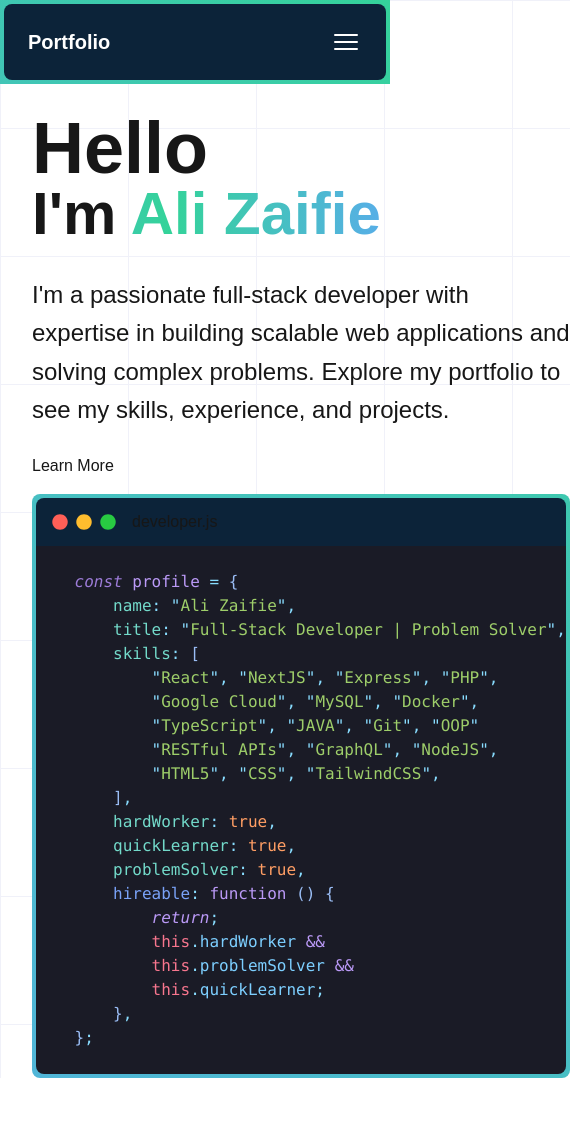
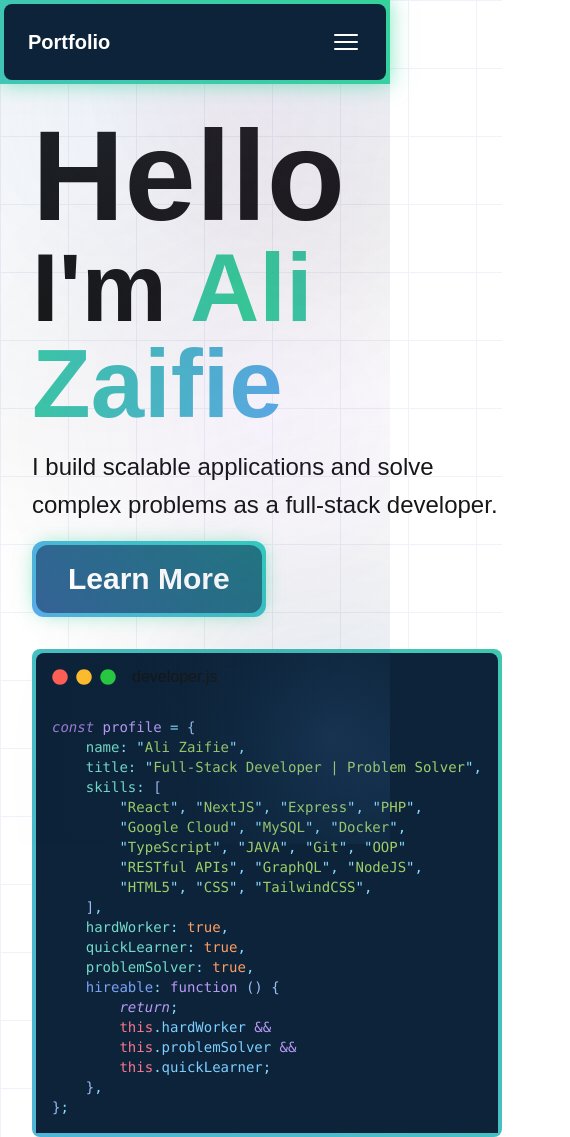
Before and after one commit to ingakonstigheter/portfolio, a Next.js app: page / in a window 390 px wide. Shown: the whole page, 570 px wide, since content can reach past the window. Before the commit the page ends 1078 px from the top, so only its background shows below. Built offline with nearby package versions, Linux system fonts and the light colour scheme.

Commit message:
feat: added hero and touched up on nav and hover/focus states

```diff
--- /dev/null
+++ b/app/components/ambient-background.tsx
@@ -0,0 +1,69 @@
+"use client";
+import { useEffect, useRef } from "react";
+
+export default function AmbientBackground() {
+  const canvasRef = useRef<HTMLCanvasElement>(null);
+
+  useEffect(() => {
+    const canvas = canvasRef.current;
+    if (!canvas) return;
+
+    const ctx = canvas.getContext("2d");
+    if (!ctx) return;
+
+    // Set canvas size to window size
+    const resizeCanvas = () => {
+      canvas.width = window.innerWidth;
+      canvas.height = window.innerHeight;
+      drawAmbient();
+    };
+
+    const drawAmbient = () => {
+      // Clear canvas
+      ctx.clearRect(0, 0, canvas.width, canvas.height);
+
+      // Array of soft, faint colors (blues, greens, purples, pinks)
+      const colors = [
+        "rgba(96, 165, 250, 0.08)", // soft blue
+        "rgba(52, 211, 153, 0.08)", // soft green
+        "rgba(168, 85, 247, 0.06)", // soft purple
+        "rgba(236, 72, 153, 0.06)", // soft pink
+        "rgba(59, 130, 246, 0.07)", // deeper blue
+      ];
+
+      // Generate 5-8 random blobs
+      const blobCount = 5 + Math.floor(Math.random() * 4);
+
+      for (let i = 0; i < blobCount; i++) {
+        const x = Math.random() * canvas.width;
+        const y = Math.random() * canvas.height;
+        const radius = 150 + Math.random() * 300; // 150-450px radius
+        const color = colors[Math.floor(Math.random() * colors.length)];
+
+        // Draw a radial gradient blob for softer appearance
+        const gradient = ctx.createRadialGradient(x, y, 0, x, y, radius);
+        gradient.addColorStop(0, color);
+        gradient.addColorStop(1, "rgba(0, 0, 0, 0)");
+
+        ctx.fillStyle = gradient;
+        ctx.fillRect(x - radius, y - radius, radius * 2, radius * 2);
+      }
+    };
+
+    resizeCanvas();
+
+    // Redraw on window resize
+    const handleResize = () => resizeCanvas();
+    window.addEventListener("resize", handleResize);
+
+    return () => window.removeEventListener("resize", handleResize);
+  }, []);
+
+  return (
+    <canvas
+      ref={canvasRef}
+      className="fixed inset-0 pointer-events-none z-0"
+      style={{ background: "transparent" }}
+    />
+  );
+}
--- a/app/components/code-window.tsx
+++ b/app/components/code-window.tsx
@@ -2,8 +2,7 @@ import { FaCircle } from "react-icons/fa";
 import { TypewriterText } from "./typewriter-text";
 import { highlightCode } from "@/lib/shiki-singleton";
 
-const profile = `
-    const profile = {
+const profile = `const profile = {
     name: "Ali Zaifie",
     title: "Full-Stack Developer | Problem Solver",
     skills: [
@@ -23,7 +22,6 @@ const profile = `
         this.quickLearner;
     },
 };
-
 `;
 export default async function CodeWindow() {
   const html = await highlightCode(profile);
@@ -36,19 +34,22 @@ export default async function CodeWindow() {
     "developer.php",
   ];
   return (
-    <article className="w-full  moving-gradient p-1 md:rounded-lg md:max-w-4xl rounded-lg">
-      <header className="bg-bg-secondary flex items-center rounded-t-lg">
+    <article className="w-full moving-gradient p-1 md:rounded-lg md:max-w-3xl rounded-lg mx-auto">
+      <header className="bg-bg-secondary flex items-center align-middle rounded-t-lg">
         <div className="flex gap-2 p-2 mx-2 py-4">
           <FaCircle className="w-4 h-4" style={{ color: "#ff5f57" }} />
           <FaCircle className="w-4 h-4" style={{ color: "#ffbd2e" }} />
           <FaCircle className="w-4 h-4" style={{ color: "#28ca42" }} />
         </div>
-        <p>
+        <p className="text-white">
           <TypewriterText words={words} />
         </p>
       </header>
-      <main className="overflow-auto rounded-b-lg">
-        <div dangerouslySetInnerHTML={{ __html: html }} />
+      <main className="md:text-lg text-sm ">
+        <div
+          className="code-wrapper"
+          dangerouslySetInnerHTML={{ __html: html }}
+        />
       </main>
     </article>
   );
--- a/app/components/hero.tsx
+++ b/app/components/hero.tsx
@@ -1,22 +1,35 @@
 import CodeWindow from "./code-window";
+import { TypewriterText } from "./typewriter-text";
 
 export default function Hero() {
   const name = "Ali Zaifie";
+  const catchPhraseList = [
+    "Full-Stack Developer",
+    "Problem Solver",
+    "Tech Enthusiast",
+    "Lifelong Learner",
+    "Team Player",
+  ];
+
   return (
-    <div className="grid gap-4 mt-4 lg:grid-cols-2 items-center">
-      <div>
-        <h1 className="text-6xl font-bold mb-8">
-          <span className="text-7xl font-extrabold block">Hello</span>
+    <div className="grid gap-8 lg:gap-4 lg:mt-8 mt-4 lg:grid-flow-col items-center mx-auto">
+      <div className="grid items-center lg:text-left md:gap-8 gap-4">
+        <h1 className="text-8xl font-bold md:mx-auto">
+          <span className="text-9xl font-extrabold block">Hello</span>
           I'm
           <span className="gradient-text"> {name}</span>
         </h1>
 
-        <p className="text-2xl mb-6 max-w-3xl">
-          I'm a passionate full-stack developer with expertise in building
-          scalable web applications and solving complex problems. Explore my
-          portfolio to see my skills, experience, and projects.
+        <p className="text-2xl max-w-xl mx-auto lg:text-center">
+          I build scalable applications and solve complex problems as a
+          full-stack developer.
         </p>
-        <button className="btn-primary">Learn More</button>
+
+        <div className="btn-primary max-w-fit max-h-fit md:mx-auto mr-auto lg:ml-auto">
+          <button className="bg-bg-secondary/50 px-8 py-4 rounded-xl shadow-glow hover:bg-transparent hover:cursor-pointer transition-all duration-300">
+            Learn More
+          </button>
+        </div>
       </div>
       <CodeWindow></CodeWindow>
     </div>
--- a/app/components/navbar.tsx
+++ b/app/components/navbar.tsx
@@ -1,6 +1,7 @@
 "use client";
 import Link from "next/link";
 import React from "react";
+import { usePathname } from "next/navigation";
 import {
   FaHome,
   FaCode,
@@ -30,20 +31,27 @@ const linkList = [
   { id: "contact", icon: FaEnvelope, text: "Contact", path: "/contact" },
 ];
 
-export default function Navbar() {
+interface NavbarProps {
+  pathname?: string;
+}
+
+export default function Navbar({ pathname: propPathname }: NavbarProps) {
   const [isOpen, setIsOpen] = React.useState(false);
+  const autoPathname = usePathname();
+  const pathname = propPathname || autoPathname;
+
   return (
     <header
-      className={`md:sticky fixed left-0 right-0 top-0 md:top-4 md:rounded-full md:block md:max-w-4xl mx-auto p-1 md:mt-4 moving-gradient h-auto`}>
+      className={`shadow-glow md:sticky fixed left-0 right-0 top-0 md:top-4 md:rounded-full md:block md:max-w-4xl mx-auto p-1 md:mt-4 moving-gradient h-auto`}>
       <nav className=" w-full md:mx-auto md:rounded-full rounded-lg p-2 ">
         <div className="flex justify-between items-center">
           <Link
             href="/"
-            className="md:hidden capitalize  text-xl font-bold p-4">
+            className="md:hidden capitalize text-xl font-bold p-4 hover:scale-105 md:scale-110 transition-transform duration-150">
             portfolio
           </Link>
           <button
-            className="md:hidden px-4 cursor-pointer "
+            className="md:hidden px-4 cursor-pointer hover:scale-105 md:scale-110 transition-transform duration-150"
             onClick={() => setIsOpen(!isOpen)}>
             {isOpen ? (
               <HiXMark className="w-8 h-8" />
@@ -57,15 +65,22 @@ export default function Navbar() {
             className={`bg-bg-secondary w-full px-4 md:px-2 grid overflow-auto md:rounded-full ${
               isOpen ? "h-auto" : "h-0"
             } md:h-auto md:flex md:justify-around md:items-center`}>
-            {linkList.map((link) => (
-              <Link
-                key={link.path}
-                href={link.path}
-                className="text-primary capitalize font-bold text-lg  py-4 md:py-2 hover:underline md:max-px-2 md:hover:bg-foreground/30 md:hover:no-underline rounded-full md:my-2">
-                <link.icon className="inline w-6 h-6 mr-4" />
-                {link.id}
-              </Link>
-            ))}
+            {linkList.map((link) => {
+              const isActive =
+                pathname === link.path ||
+                (link.path !== "/" && pathname?.startsWith(link.path));
+              return (
+                <Link
+                  key={link.path}
+                  href={link.path}
+                  className={`text-primary capitalize font-bold md:hover:bg-foreground/30 underline-offset-10 text-lg py-4 md:p-2 md:text-center rounded-full md:my-2 transition-colors duration-150 hover:scale-102 md:scale-110 hover:underline md:hover:no-underline md:hover:shadow-xl ${
+                    isActive ? "md:bg-foreground/50 md:shadow-xl" : ""
+                  }`}>
+                  <link.icon className="inline w-8 h-8 md:mr-2 mr-4" />
+                  {link.id}
+                </Link>
+              );
+            })}
           </ul>
         </div>
       </nav>
--- a/app/globals.css
+++ b/app/globals.css
@@ -26,8 +26,7 @@
     --background-secondary: #0c2339;
     --background-primary: #0a1122;
     --background-accent: #13822f;
-
-    --grid-line: #050339;
+    --grid-line: #05043180;
   }
 }
 
@@ -35,7 +34,7 @@ body {
   background: var(--background);
   background-image: linear-gradient(90deg, var(--grid) 1px, transparent 1px),
     linear-gradient(var(--grid) 1px, transparent 1px);
-  background-size: 128px 128px;
+  background-size: 68px 68px;
   color: var(--foreground);
   font-family: Arial, Helvetica, sans-serif;
   color: var(--foreground);
@@ -74,3 +73,30 @@ nav {
   color: white;
   background-color: var(--background-secondary);
 }
+.shadow-glow {
+  box-shadow: 0 0 20px rgba(52, 211, 153, 0.6);
+}
+.code-wrapper {
+  background: var(--color-bg-primary);
+  padding: 1rem;
+}
+.code-wrapper .shiki {
+  background-color: transparent !important;
+  padding: 0 !important;
+}
+
+.btn-primary {
+  background: linear-gradient(45deg, #60a5fa, #34d3ce);
+  @apply text-white font-extrabold text-3xl p-1 rounded-xl
+    transition-transform duration-200 max-w-fit;
+}
+.btn-primary:hover {
+  transform: scale(1.05);
+  box-shadow: 0 0 40px #34d3ce;
+}
+
+button:focus-visible,
+a:focus-visible {
+  outline: 4px solid #d6700a;
+  outline-offset: 4px;
+}
--- a/app/layout.tsx
+++ b/app/layout.tsx
@@ -2,6 +2,7 @@ import type { Metadata } from "next";
 import { Geist, Geist_Mono } from "next/font/google";
 import "./globals.css";
 import Navbar from "./components/navbar";
+import AmbientBackground from "./components/ambient-background";
 
 const geistSans = Geist({
   variable: "--font-geist-sans",
@@ -27,8 +28,9 @@ export default function RootLayout({
     <html lang="en">
       <body
         className={`${geistSans.variable} ${geistMono.variable} antialiased md:px-4 px-0`}>
+        <AmbientBackground />
         <Navbar />
-        <main className="max-w-[1920px] mx-auto min-h-full pt-24 px-8 md:pt-4 md:min-px-16">
+        <main className="mx-auto min-h-full pt-24 px-8 md:pt-4 md:min-px-16">
           {children}
         </main>
       </body>
```
Lines whose indentation alone changed are shown as unchanged.
